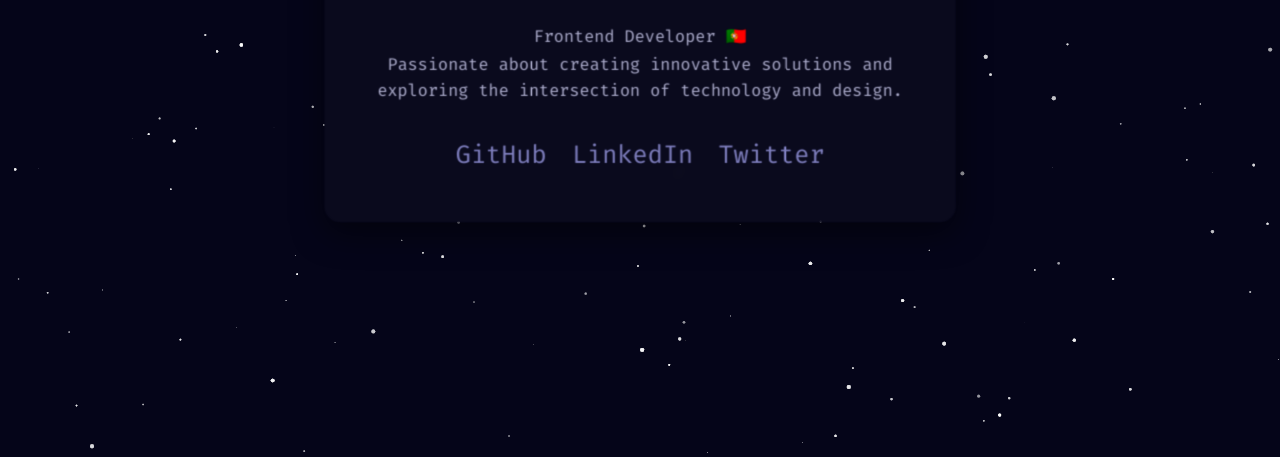
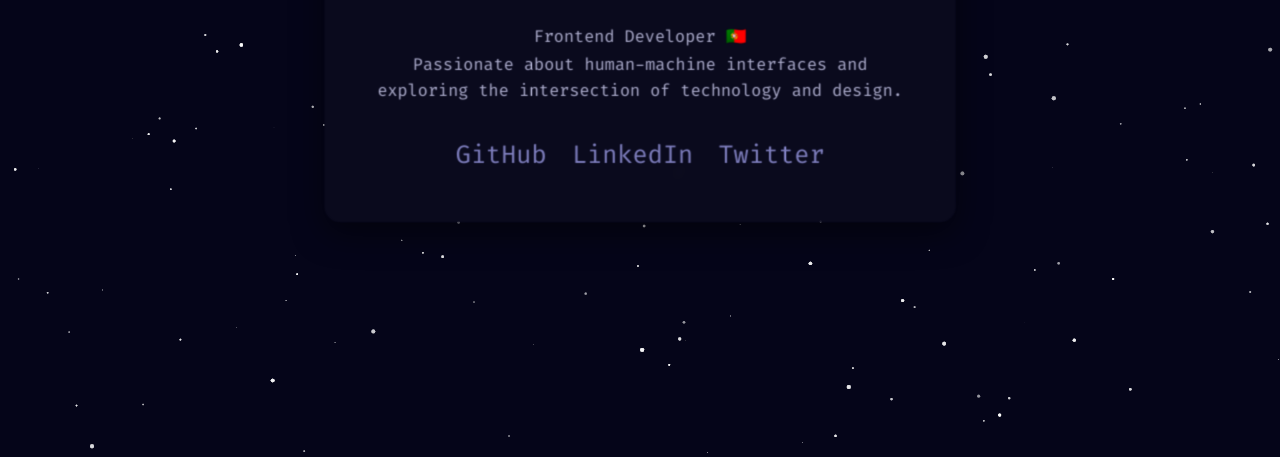
Before and after one commit to pjgoncalvez/about, a plain HTML site: page index.html in a window 1280 px wide. Shown: the part 343-800 px from the top of the page. Drawn offline with Linux system fonts and the light colour scheme.

Commit message:
Update index.html

```diff
--- a/index.html
+++ b/index.html
@@ -21,7 +21,7 @@
         <p class="bio">
             Frontend Developer 🇵🇹
             <br>
-            Passionate about creating innovative solutions and exploring the intersection of technology and design.
+            Passionate about human-machine interfaces and exploring the intersection of technology and design.
         </p>
         <div class="social-links">
             <a href="https://github.com/pjgoncalvez/" target="_blank">GitHub</a>
```
